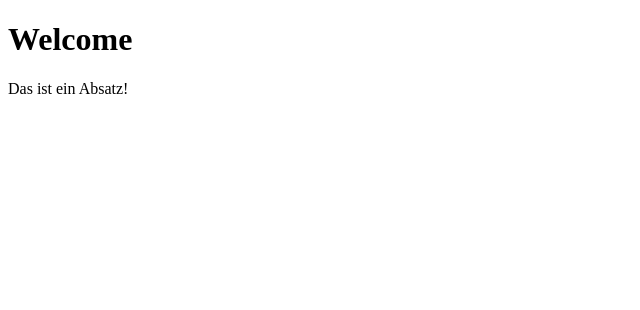
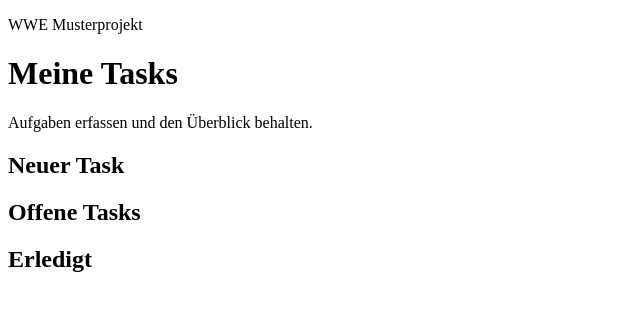
Before and after one commit to 404Emanuel/edu-learning-plattform, a plain HTML site: page index.html in a window 1280 px wide. Shown: the whole page, without its empty margins (0-640 px from the left). Drawn offline with Linux system fonts and the light colour scheme.

Commit message:
sections and h2

```diff
--- a/index.html
+++ b/index.html
@@ -1,12 +1,27 @@
 <!DOCTYPE html>
-<html lang="en">
+<html lang="de">
 <head>
     <meta charset="UTF-8">
     <meta name="viewport" content="width=device-width, initial-scale=1.0">
-    <title>Document</title>
+    <title>Meine Tasks</title>
 </head>
 <body>
-    <h1>Welcome</h1>
-    <p>Das ist ein Absatz!</p>
+    <header>
+        <p>WWE Musterprojekt</p>
+        <h1>Meine Tasks</h1>
+        <p>Aufgaben erfassen und den Überblick behalten.</p>
+    </header>
+    <main>
+        <section>
+            <h2>Neuer Task</h2>
+        </section>
+        <section>
+            <h2>Offene Tasks</h2>
+        </section>
+        <section>
+            <h2>Erledigt</h2>
+        </section>
+    </main>
+    <footer></footer>
 </body>
 </html>
```
